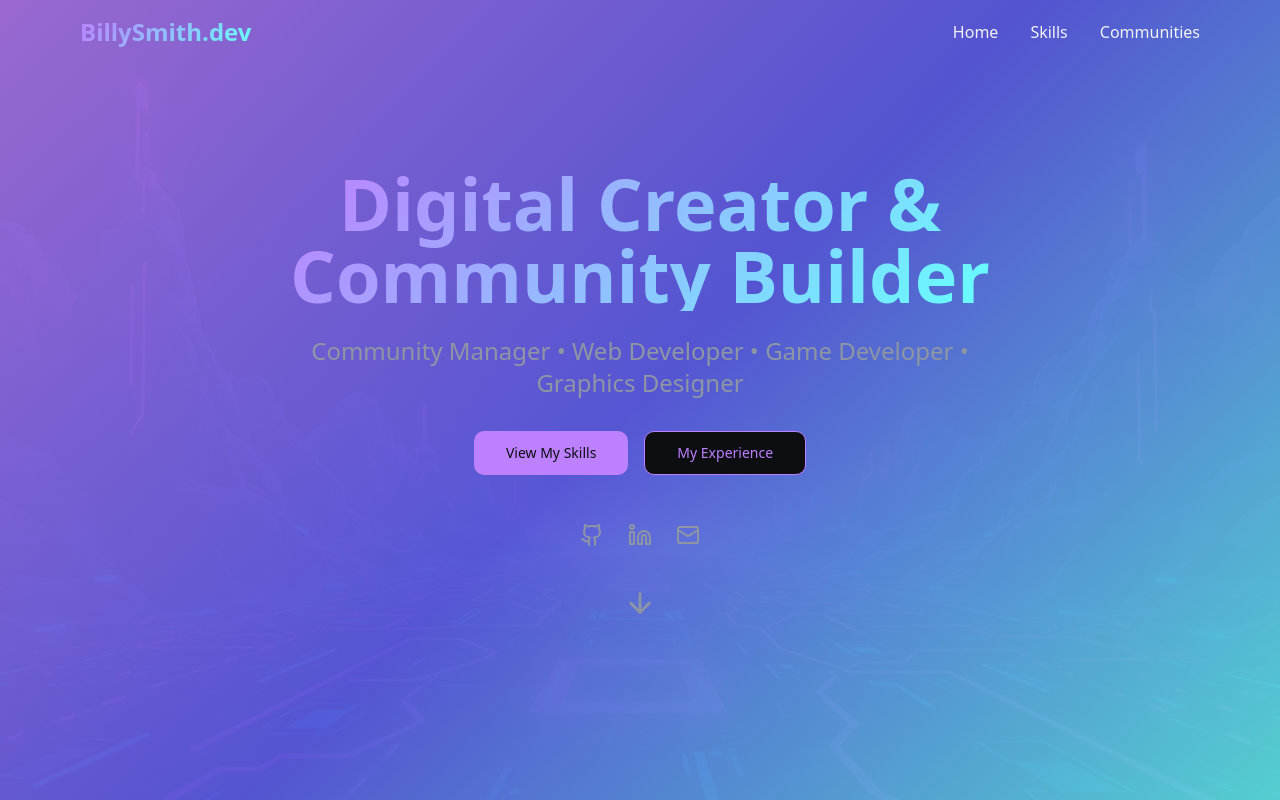
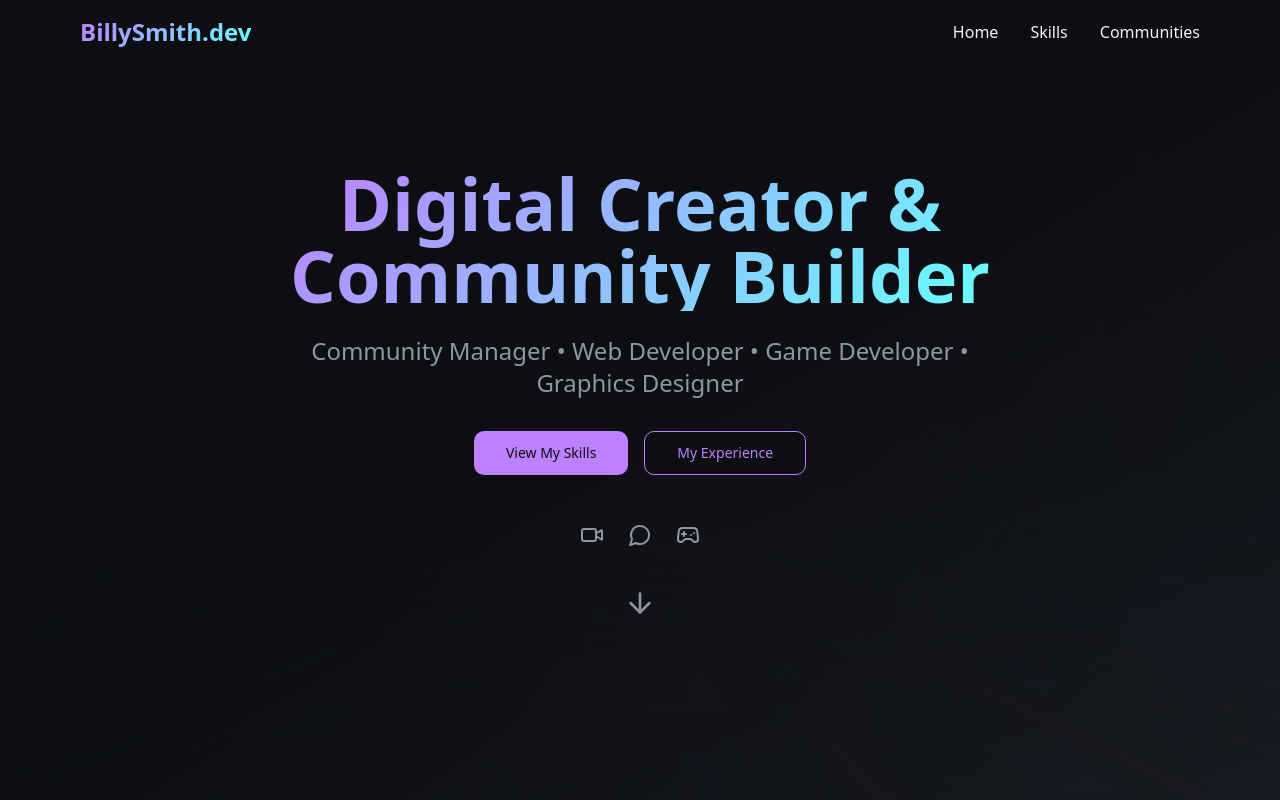
Before and after one commit to NXTBillySmith/community-creator-showcase, a React (Vite) app: page / in a window 1280 px wide. Shown: the top 800 px of the page. Built offline with nearby package versions, Linux system fonts and the light colour scheme.

Commit message:
Update hero section with new background and social links

```diff
--- a/src/components/Hero.tsx
+++ b/src/components/Hero.tsx
@@ -1,6 +1,7 @@
 import { Button } from "@/components/ui/button";
-import { ArrowDown, Github, Linkedin, Mail } from "lucide-react";
+import { ArrowDown, Video, MessageCircle, Gamepad2 } from "lucide-react";
 import heroBg from "@/assets/hero-bg.jpg";
+import ParticleBackground from "./ParticleBackground";
 
 const Hero = () => {
   const scrollToSection = (sectionId: string) => {
@@ -10,15 +11,18 @@ const Hero = () => {
   };
 
   return (
-    <section className="relative min-h-screen flex items-center justify-center overflow-hidden">
+    <section className="relative min-h-screen flex items-center justify-center overflow-hidden bg-gradient-to-br from-background via-background/95 to-background/90">
       {/* Background Image */}
       <div
-        className="absolute inset-0 bg-cover bg-center opacity-20"
+        className="absolute inset-0 bg-cover bg-center opacity-10"
         style={{ backgroundImage: `url(${heroBg})` }}
       />
 
-      {/* Gradient Overlay */}
-      <div className="absolute inset-0 bg-gradient-hero opacity-80" />
+      {/* Darker Gradient Overlay */}
+      <div className="absolute inset-0 bg-gradient-to-br from-background/90 via-background/95 to-muted/80" />
+
+      {/* Particle Background */}
+      <ParticleBackground />
 
       {/* Content */}
       <div className="relative z-10 text-center max-w-4xl mx-auto px-4">
@@ -53,14 +57,29 @@ const Hero = () => {
 
         {/* Social Links */}
         <div className="flex gap-6 justify-center mb-12">
-          <a href="#" className="text-muted-foreground hover:text-primary transition-colors">
-            <Github size={24} />
+          <a
+            href="https://www.tiktok.com/@huntertexido"
+            target="_blank"
+            rel="noopener noreferrer"
+            className="text-muted-foreground hover:text-primary transition-colors"
+          >
+            <Video size={24} />
           </a>
-          <a href="#" className="text-muted-foreground hover:text-primary transition-colors">
-            <Linkedin size={24} />
+          <a
+            href="https://discord.gg/a8UKfByD5y"
+            target="_blank"
+            rel="noopener noreferrer"
+            className="text-muted-foreground hover:text-primary transition-colors"
+          >
+            <MessageCircle size={24} />
           </a>
-          <a href="#" className="text-muted-foreground hover:text-primary transition-colors">
-            <Mail size={24} />
+          <a
+            href="https://steamcommunity.com/id/billyyysmith"
+            target="_blank"
+            rel="noopener noreferrer"
+            className="text-muted-foreground hover:text-primary transition-colors"
+          >
+            <Gamepad2 size={24} />
           </a>
         </div>
 
--- /dev/null
+++ b/src/components/ParticleBackground.tsx
@@ -0,0 +1,114 @@
+import { useEffect, useRef, useState } from 'react';
+
+interface Particle {
+  id: number;
+  x: number;
+  y: number;
+  vx: number;
+  vy: number;
+  life: number;
+  maxLife: number;
+}
+
+const ParticleBackground = () => {
+  const canvasRef = useRef<HTMLCanvasElement>(null);
+  const mouseRef = useRef({ x: 0, y: 0 });
+  const particlesRef = useRef<Particle[]>([]);
+  const animationFrameRef = useRef<number>();
+
+  useEffect(() => {
+    const canvas = canvasRef.current;
+    if (!canvas) return;
+
+    const ctx = canvas.getContext('2d');
+    if (!ctx) return;
+
+    const resizeCanvas = () => {
+      canvas.width = window.innerWidth;
+      canvas.height = window.innerHeight;
+    };
+
+    const handleMouseMove = (e: MouseEvent) => {
+      mouseRef.current = { x: e.clientX, y: e.clientY };
+
+      // Create particles near cursor
+      for (let i = 0; i < 3; i++) {
+        const angle = Math.random() * Math.PI * 2;
+        const distance = Math.random() * 50;
+        const particle: Particle = {
+          id: Date.now() + Math.random(),
+          x: e.clientX + Math.cos(angle) * distance,
+          y: e.clientY + Math.sin(angle) * distance,
+          vx: (Math.random() - 0.5) * 2,
+          vy: (Math.random() - 0.5) * 2,
+          life: 0,
+          maxLife: 60 + Math.random() * 40
+        };
+        particlesRef.current.push(particle);
+      }
+    };
+
+    const animate = () => {
+      ctx.clearRect(0, 0, canvas.width, canvas.height);
+
+      const mouse = mouseRef.current;
+
+      particlesRef.current = particlesRef.current.filter(particle => {
+        // Calculate distance from mouse
+        const dx = particle.x - mouse.x;
+        const dy = particle.y - mouse.y;
+        const distance = Math.sqrt(dx * dx + dy * dy);
+
+        // Apply repulsion force
+        if (distance < 150 && distance > 0) {
+          const force = (150 - distance) * 0.01;
+          particle.vx += (dx / distance) * force;
+          particle.vy += (dy / distance) * force;
+        }
+
+        // Update particle position
+        particle.x += particle.vx;
+        particle.y += particle.vy;
+        particle.vx *= 0.98; // Friction
+        particle.vy *= 0.98;
+        particle.life++;
+
+        // Draw particle
+        const alpha = (particle.maxLife - particle.life) / particle.maxLife;
+        const size = alpha * 3;
+
+        ctx.fillStyle = `hsla(var(--primary) / ${alpha * 0.6})`;
+        ctx.beginPath();
+        ctx.arc(particle.x, particle.y, size, 0, Math.PI * 2);
+        ctx.fill();
+
+        return particle.life < particle.maxLife;
+      });
+
+      animationFrameRef.current = requestAnimationFrame(animate);
+    };
+
+    resizeCanvas();
+    window.addEventListener('resize', resizeCanvas);
+    window.addEventListener('mousemove', handleMouseMove);
+    animate();
+
+    return () => {
+      window.removeEventListener('resize', resizeCanvas);
+      window.removeEventListener('mousemove', handleMouseMove);
+      if (animationFrameRef.current) {
+        cancelAnimationFrame(animationFrameRef.current);
+      }
+    };
+  }, []);
+
+  return (
+    <canvas
+      ref={canvasRef}
+      className="absolute inset-0 pointer-events-none"
+      style={{ zIndex: 1 }}
+    />
+  );
+};
+
+export default ParticleBackground;
```
